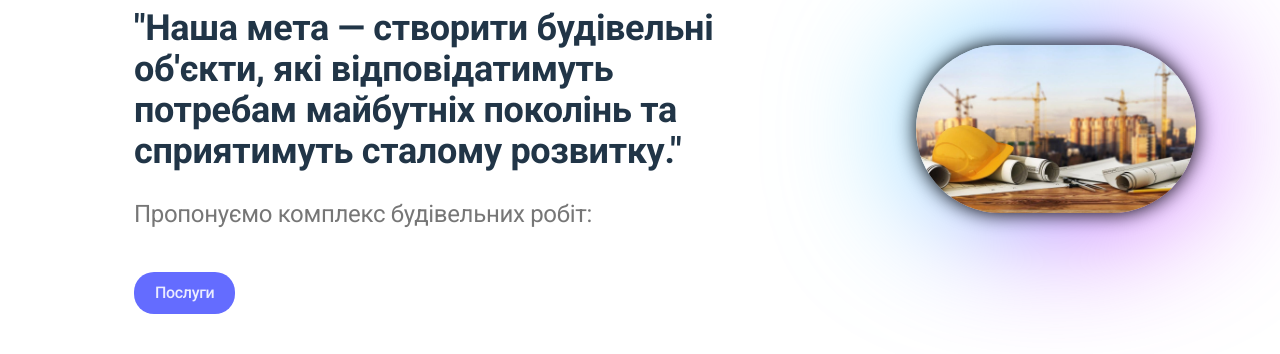
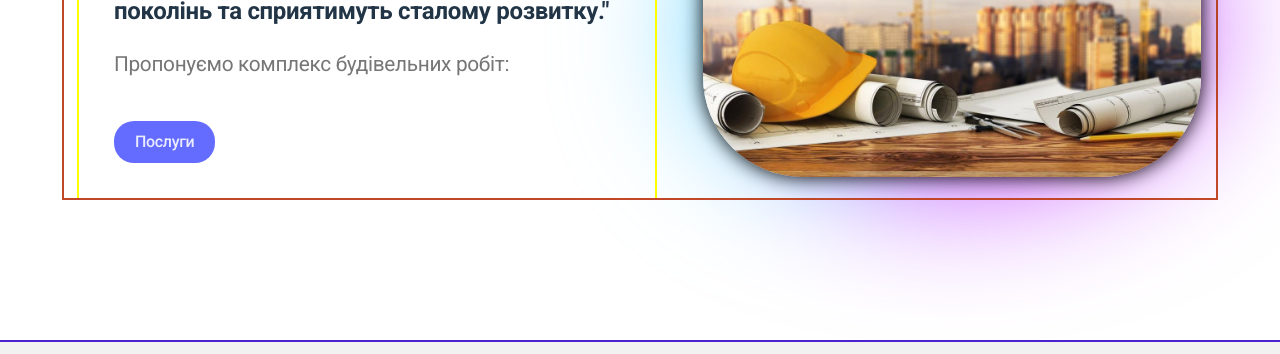
Before and after one commit to Janne57/city_prom_bud, a website built with Vite: page src/index.html in a window 1280 px wide. Shown: the part 285-639 px from the top of the page. Built offline with nearby package versions, Linux system fonts and the light colour scheme; files whose address does not match are found by name.

Commit message:
adaptive main page

```diff
--- a/src/css/header.css
+++ b/src/css/header.css
@@ -182,6 +182,26 @@ input[type=radio]:checked~label {
 <input type="radio" id="button">
 <label for="button">Click</label> */
 
-a:active {
+/* a:active {
   color:red;
+} */
+
+
+/* var btn = document.getElementById("btn");
+btn.addEventListener("click", function() {
+  this.classList.add("active");
+});
+button {
+  color: white;
+  background-color: black;
+  border: none;
+  outline: none;
+  padding: 1.2rem 2rem;
+  cursor: pointer;
+  user-select: none;
 }
+
+.active {
+  background-color: red;
+}
+<button id="btn">Click</button> */
--- a/src/css/vite-promo.css
+++ b/src/css/main-page.css
@@ -1,32 +1,81 @@
 /* Vite promo styles */
 .vite-promo {
-  padding: 8rem 0;
+  padding: 0;
+  outline: 2px solid rgb(73, 35, 209);
 }
 
-.vite-promo .container {
+
+@media screen and (max-width: 374.98px) {
+  .vite-promo {
+    /* max-width: 335px; */
+    /* outline: 5px solid rgb(24, 22, 22); */
+  }
+}
+
+@media screen and (min-width: 375px) {
+  .vite-promo {
+    /* width: 335px; */
+    /* outline: 5px solid rgb(24, 22, 22); */
+  }
+}
+
+@media screen and (min-width: 768px) {
+  .vite-promo {
+    padding: 7rem 0;
+    /* width: 704px; */
+    /* outline: 5px solid rgb(24, 22, 22); */
+  }
+}
+
+@media screen and (min-width: 1440px) {
+  .vite-promo {
+    /* width: 1376px; */
+    /* outline: 5px solid rgb(24, 22, 22); */
+  }
+}
+
+
+.vite-promo .container-main {
   display: flex;
+  flex-direction: column-reverse;
+
   align-items: center;
-  gap: 8rem;
+  gap: 2rem;
 
   width: 90vw;
-  margin: 50px auto;
-  padding: 0 20px;
-  /* outline: 2px solid yellow; */
+  margin: 30px auto;
+  padding: 0 15px;
+  outline: 2px solid rgb(194, 71, 40);
+}
+
+
+@media screen and (min-width: 768px) {
+  .vite-promo .container-main {
+    /* display: flex;
+    align-items: center; */
+    flex-direction: row;
+    gap: 3rem;
+
+    /* width: 90vw;
+    margin: 30px auto;
+    padding: 0 20px;
+    outline: 2px solid rgb(194, 71, 40); */
+  }
 }
 
 .vite-promo .wrapper {
-  max-width: 44rem;
-  padding: 50px;
-  /* outline: 2px solid yellow; */
+  max-width: 36rem;
+  padding: 35px;
+  outline: 2px solid yellow;
 }
 
 .vite-promo .title,
 .vite-promo .text {
   margin-bottom: 1.5rem;
 
-  /* font-size: 3.5rem; */
-  font-size: 36px;
-  font-weight: 700;
+  font-size: 1.5rem;
+  /* font-size: 36px; */
+  font-weight: 600;
   line-height: 1.14;
 
   color: #213547;
@@ -42,7 +91,7 @@
 }
 
 .vite-promo .tagline {
-  font-size: 1.5rem;
+  font-size: 1.3rem;
   line-height: 1.5;
   color: rgba(60, 60, 60, 0.7);
   margin-bottom: 40px;
--- a/src/css/styles.css
+++ b/src/css/styles.css
@@ -6,7 +6,7 @@
 */
 @import url('./base.css');
 @import url('./reset.css');
-@import url('./vite-promo.css');
+@import url('./main-page.css');
 @import url('./header.css');
 @import url('./footer.css');
 @import url('./aboutus.css');
--- a/src/index.html
+++ b/src/index.html
@@ -16,7 +16,7 @@
 
 <body>
   <load src="partials/header.html" />
-  <load src="partials/vite-promo.html" />
+  <load src="partials/main-page.html" />
   <load src="partials/footer.html" />
 
   <load src="./partials/windows.html/mobile-menu.html"/>
--- a/src/partials/vite-promo.html
+++ b/src/partials/main-page.html
@@ -1,5 +1,5 @@
 <section class="vite-promo">
-  <div class="container">
+  <div class="container-main">
     <div class="wrapper">
       <h2 class="title">
         <span class="gradient">Ласкаво просимо до СітіПромБуд</span>
--- a/src/partials/windows.html/mobile-menu.html
+++ b/src/partials/windows.html/mobile-menu.html
@@ -58,6 +58,7 @@
 
     <ul class="mobile-menu">
         <li><a href="./servisec.html" class="mobile-link current link">Послуги</a></li>
+        <li><a href="./example.html" class="mobile-link current link">Наші об'єкти</a></li>
         <li><a href="./connection.html" class="mobile-link link">Зв'язатися з нами</a></li>
         <li><a href="./aboutus.html" class="mobile-link link">Про нас</a></li>
     </ul>
```
